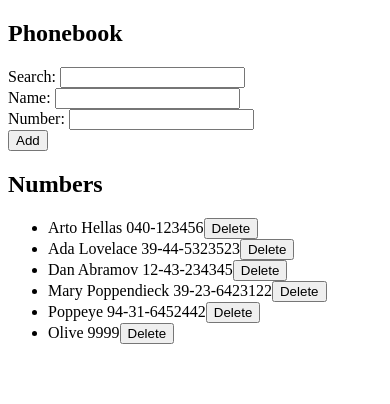
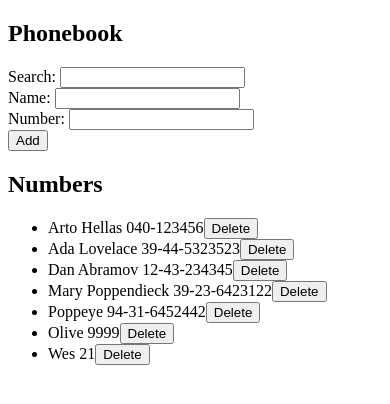
Before and after one commit to iamwesofph/fullstackopen-ex, a React (Vite) app in the folder part2/phonebook/: page / in a window 390 px wide. Shown: the top 404 px of the page. Built offline with nearby package versions, Linux system fonts and the light colour scheme; data requests are answered from the project's data file.

Commit message:
Finish phonebook step10

```diff
--- a/part2/phonebook/db.json
+++ b/part2/phonebook/db.json
@@ -29,6 +29,11 @@
             "name": "Olive",
             "number": "9999",
             "id": 6
+        },
+        {
+            "name": "Wes",
+            "number": "21",
+            "id": 7
         }
     ],
     "pokemons": [
--- a/part2/phonebook/src/App.jsx
+++ b/part2/phonebook/src/App.jsx
@@ -35,20 +35,13 @@ const Persons = ({ persons, search, handleDelete }) => {
                 return (
                     <li key={index}>
                         {`${person.name} ${person.number}`}
-                        <button onClick={() => handleDelete(person.id)}>Delete</button>
+                        <button onClick={() => handleDelete(person)}>Delete</button>
                     </li>
                 );
             })}
         </ul>
     );
 };
-
-// const initialPersons = [
-//     { name: "Arto Hellas", number: "040-123456", id: 1 },
-//     { name: "Ada Lovelace", number: "39-44-5323523", id: 2 },
-//     { name: "Dan Abramov", number: "12-43-234345", id: 3 },
-//     { name: "Mary Poppendieck", number: "39-23-6423122", id: 4 },
-// ];
 
 const App = () => {
     // const [persons, setPersons] = useState(initialPersons);
@@ -65,16 +58,26 @@ const App = () => {
 
     const addPerson = (event) => {
         event.preventDefault();
+
         const personObject = {
             name: newName,
             number: newNumber,
         };
 
-        personService.create(personObject).then((returnedPerson) => {
-            setPersons(persons.concat(returnedPerson));
-            setNewName("");
-            setNewNumber("");
-        });
+        const existingPerson = persons.find((person) => person.name === newName);
+        if (existingPerson) {
+            if (window.confirm(`${newName} is already added to phonebook, replace old number with a new one?`) === true) {
+                personService.update(existingPerson.id, personObject).then((returnedPerson) => {
+                    setPersons(persons.map((person) => (person.id !== existingPerson.id ? person : returnedPerson)));
+                });
+            }
+        } else {
+            personService.create(personObject).then((returnedPerson) => {
+                setPersons(persons.concat(returnedPerson));
+                setNewName("");
+                setNewNumber("");
+            });
+        }
     };
 
     const handleChangeName = (event) => {
@@ -89,33 +92,15 @@ const App = () => {
         setSearch(event.target.value);
     };
 
-    const handleDelete = (id) => {
-        if (window.confirm("Are you sure you want to delete user?") === true) {
-            personService.remove(id).then((deletedPerson) => {
-                const updatedPersons = persons.filter((person) => person.id !== id);
+    const handleDelete = (person) => {
+        if (window.confirm(`Are you sure you want to delete user ${person.name}?`) === true) {
+            personService.remove(person.id).then((deletedPerson) => {
+                const updatedPersons = persons.filter((updatedPerson) => updatedPerson.id !== person.id);
                 setPersons(updatedPersons);
                 console.log(`Deleted ${deletedPerson}`);
             });
         }
     };
-
-    // const handleSubmit = (event) => {
-    //     event.preventDefault();
-    //     const newPerson = {
-    //         name: newName,
-    //         number: newNumber,
-    //     };
-
-    //     const existingPerson = persons.find((person) => person.name === newPerson.name);
-
-    //     if (existingPerson) {
-    //         alert(`${newName} is already added to phonebook`);
-    //     } else {
-    //         setPersons([...persons, newPerson]);
-    //         setNewName("");
-    //         setNewNumber("");
-    //     }
-    // };
 
     return (
         <div>
```
